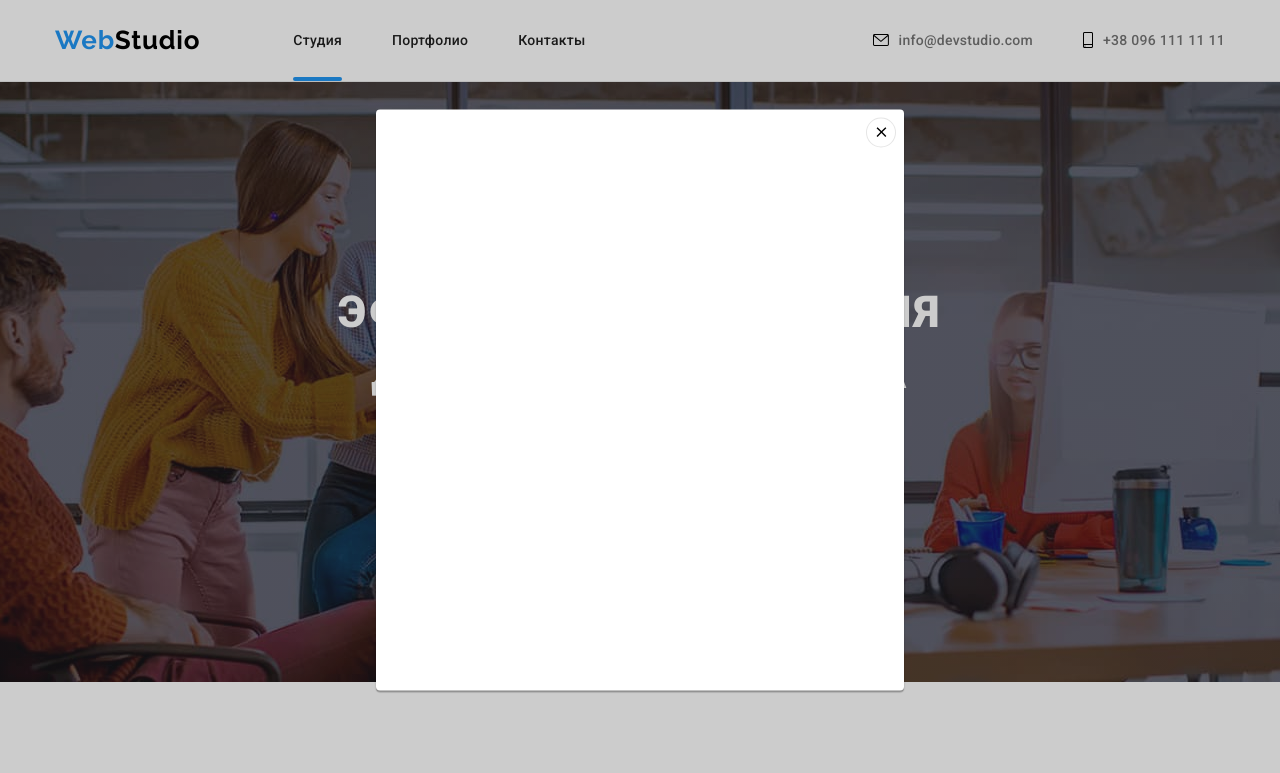
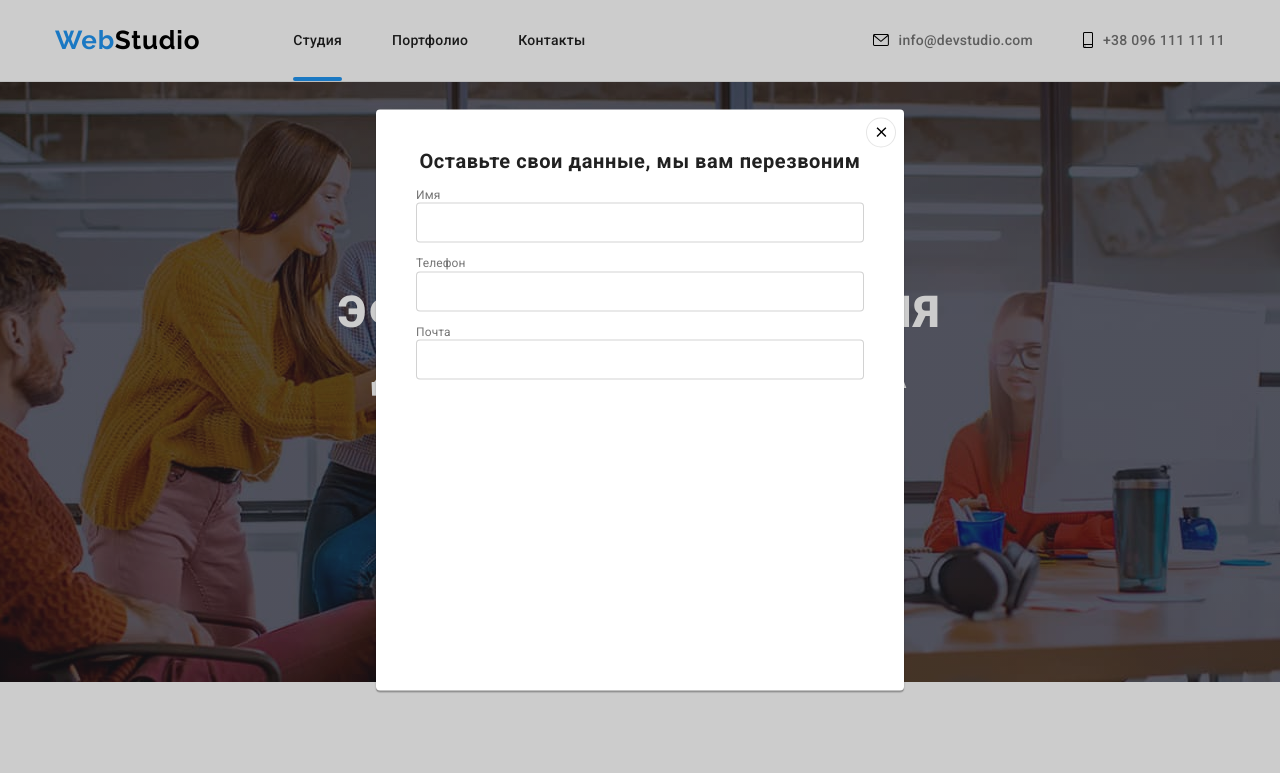
Before and after one commit to AleksandroKravchuk/goit-markup-hw-06, a plain HTML site: page index.html in a window 1280 px wide. Both pictures are taken after a click on the button "Заказать услугу". Shown: the top 773 px of the page. Drawn offline with nearby package versions, Linux system fonts and the light colour scheme.

Commit message:
делаю форму модалки

```diff
--- a/css/styles.css
+++ b/css/styles.css
@@ -292,6 +292,36 @@ transform: scale(0.9) translate(-50%, -50%);
    0px 2px 1px rgba(0, 0, 0, 0.2);
    border-radius: 4px;
    transition: transform var(--transition-time) var(--function-transition);
+}
+.modal-form {
+   padding: 40px;
+   text-align: start;
+}
+
+.form-title {
+   font-weight   : bold;
+   font-size     : 20px;
+   line-height   : 1.15;
+   text-align    : center;
+   letter-spacing: 0.03em;
+   color         : var(--button-text-color);
+   margin-bottom : 12px;
+}
+.form-name {
+   font-size  : 12px;
+   line-height: 14px;
+   letter-spacing: 0.01em;
+   color: #757575;
+   margin-bottom: 4px;
+}
+.form-text {
+   width : 100%;
+   height: 40px;
+   padding: 14px;
+   border    : 1px solid rgba(33, 33, 33, 0.2);
+   box-sizing: border-box;
+   border-radius: 4px;
+   margin-bottom: 10px;
 }
 .button-close {
    position: absolute;
--- a/index.html
+++ b/index.html
@@ -49,6 +49,15 @@
             <!-- Model window -->
             <div class="backdrop is-hidden" data-modal>
                 <div class="modal">
+                    <form class="modal-form" action="">
+                        <p class="form-title">Оставьте свои данные, мы вам перезвоним</p>
+                        <label class="form-name" for="name">Имя</label>
+                            <input class="form-text" type="tel" id="name" name="name">
+                        <label class="form-name" for="tel">Телефон</label>
+                            <input class="form-text" type="tel" id="tel" name="tel">
+                        <label class="form-name" for="email">Почта</label>
+                            <input class="form-text" type="email" id="email" name="email">
+                    </form>
                    <button class="button-close" data-modal-close>
                        <svg class="symbol-close" width="18" height="18">
                          <use href="./images/symbol-defs.svg#icon-close-black-18dp-2-1-5-1"> </use>
@@ -300,8 +309,7 @@
                         <li class="list-link"><a class="icon-link" href="in">
                                 <svg class="icon-footer" width="20" height="20">
                                     <use href="./images/symbol-defs.svg#icon-linkedin-1-1"></use>
-                                </svg></a></li></ul>
-                </div>
+                                </svg></a></li></ul></div>
                 <div class="subscription" >
                     <p class="join">Подпишитесь на рассылку</p>
                          <form class="form-field">
```
Also changed, not shown: portfolio.html (+10 -1 lines).
